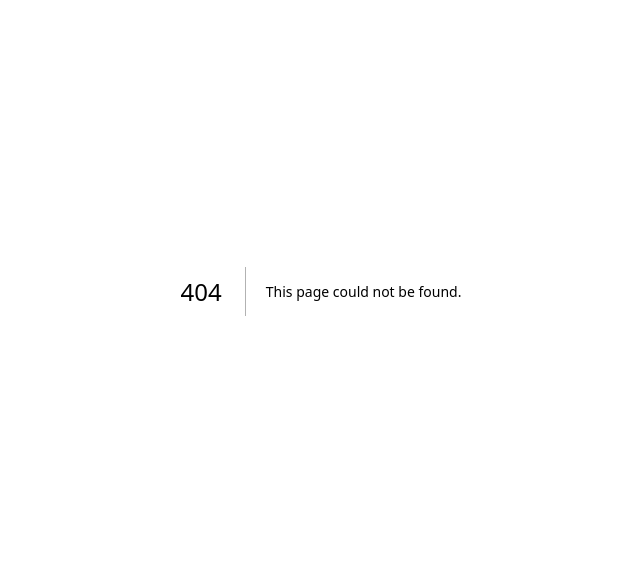
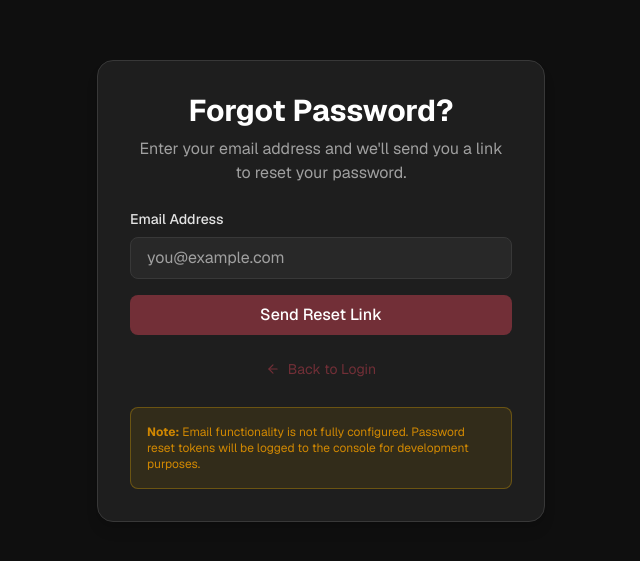
Before and after one commit to damnxnexus-sketch/Project_Management_System, a Next.js app in the folder pms/: page /forgot-password in a window 1280 px wide. Before the commit this address had no page. Shown: the part 109-670 px from the top of the page, without its empty margins (319-959 px from the left). Built offline with nearby package versions, Linux system fonts and the light colour scheme.

Commit message:
build fix

```diff
--- /dev/null
+++ b/pms/actions/passwordActions.ts
@@ -0,0 +1,90 @@
+'use server';
+
+import { prisma } from '@/lib/prisma';
+import bcrypt from 'bcryptjs';
+import { randomBytes } from 'crypto';
+
+// Generate a password reset token
+export async function requestPasswordReset(formData: FormData) {
+  try {
+    const email = formData.get('email') as string;
+
+    if (!email) {
+      return { success: false, error: 'Email is required' };
+    }
+
+    const user = await prisma.user.findUnique({
+      where: { email },
+    });
+
+    // Don't reveal if user exists for security
+    if (!user) {
+      return {
+        success: true,
+        message: 'If an account exists with this email, you will receive a password reset link.',
+      };
+    }
+
+    // Generate reset token
+    const token = randomBytes(32).toString('hex');
+    const expiresAt = new Date(Date.now() + 3600000); // 1 hour from now
+
+    // Store token in database (you'll need to add a PasswordReset model)
+    // For now, we'll just return success
+    // TODO: Implement email sending service
+
+    console.log(`Password reset token for ${email}: ${token}`);
+    console.log(`Reset link: ${process.env.NEXT_PUBLIC_APP_URL}/reset-password/${token}`);
+
+    return {
+      success: true,
+      message: 'If an account exists with this email, you will receive a password reset link.',
+    };
+  } catch (error) {
+    console.error('Password reset request error:', error);
+    return { success: false, error: 'Failed to process request' };
+  }
+}
+
+// Validate reset token
+export async function validateResetToken(token: string) {
+  try {
+    // TODO: Implement token validation from database
+    // For now, return true for demo purposes
+    return { valid: true };
+  } catch (error) {
+    console.error('Token validation error:', error);
+    return { valid: false };
+  }
+}
+
+// Reset password with token
+export async function resetPassword(formData: FormData) {
+  try {
+    const token = formData.get('token') as string;
+    const newPassword = formData.get('newPassword') as string;
+    const confirmPassword = formData.get('confirmPassword') as string;
+
+    if (!token || !newPassword || !confirmPassword) {
+      return { success: false, error: 'All fields are required' };
+    }
+
+    if (newPassword !== confirmPassword) {
+      return { success: false, error: 'Passwords do not match' };
+    }
+
+    if (newPassword.length < 6) {
+      return { success: false, error: 'Password must be at least 6 characters' };
+    }
+
+    // TODO: Validate token and get user from database
+    // For now, return error as token system is not fully implemented
+    return {
+      success: false,
+      error: 'Password reset is not fully configured. Please contact an administrator.',
+    };
+  } catch (error) {
+    console.error('Password reset error:', error);
+    return { success: false, error: 'Failed to reset password' };
+  }
+}
--- /dev/null
+++ b/pms/app/(auth)/forgot-password/page.tsx
@@ -0,0 +1,114 @@
+'use client';
+
+import * as React from 'react';
+import Link from 'next/link';
+import { requestPasswordReset } from '@/actions/passwordActions';
+import { toast } from '@/lib/toast';
+import { ArrowLeft, Loader2, Mail } from 'lucide-react';
+
+export default function ForgotPasswordPage() {
+  const [isPending, startTransition] = React.useTransition();
+  const [submitted, setSubmitted] = React.useState(false);
+
+  const handleSubmit = async (e: React.FormEvent<HTMLFormElement>) => {
+    e.preventDefault();
+    const formData = new FormData(e.currentTarget);
+
+    startTransition(async () => {
+      const result = await requestPasswordReset(formData);
+      if (result.success) {
+        setSubmitted(true);
+        toast.success(result.message || 'Password reset link sent');
+      } else {
+        toast.error(result.error || 'Failed to send reset link');
+      }
+    });
+  };
+
+  if (submitted) {
+    return (
+      <div className="flex min-h-screen items-center justify-center bg-[var(--background)] p-4">
+        <div className="w-full max-w-md space-y-6 rounded-2xl border border-[var(--border-color)] bg-[var(--surface)] p-8 shadow-lg">
+          <div className="text-center">
+            <div className="mx-auto mb-4 flex h-16 w-16 items-center justify-center rounded-full bg-green-500/20">
+              <Mail className="text-green-500" size={32} />
+            </div>
+            <h1 className="text-2xl font-bold text-[var(--foreground-heading)] mb-2">
+              Check Your Email
+            </h1>
+            <p className="text-[var(--muted)]">
+              If an account exists with the provided email, you will receive a password reset link shortly.
+            </p>
+          </div>
+
+          <Link
+            href="/login"
+            className="flex items-center justify-center gap-2 rounded-lg border border-[var(--border-color)] bg-[var(--surface-raised)] px-4 py-2 text-sm font-medium text-[var(--foreground)] hover:bg-[var(--surface)] transition-colors"
+          >
+            <ArrowLeft size={16} />
+            Back to Login
+          </Link>
+        </div>
+      </div>
+    );
+  }
+
+  return (
+    <div className="flex min-h-screen items-center justify-center bg-[var(--background)] p-4">
+      <div className="w-full max-w-md space-y-6 rounded-2xl border border-[var(--border-color)] bg-[var(--surface)] p-8 shadow-lg">
+        <div className="text-center">
+          <h1 className="text-3xl font-bold text-[var(--foreground-heading)] mb-2">
+            Forgot Password?
+          </h1>
+          <p className="text-[var(--muted)]">
+            Enter your email address and we'll send you a link to reset your password.
+          </p>
+        </div>
+
+        <form onSubmit={handleSubmit} className="space-y-4">
+          <div>
+            <label
+              htmlFor="email"
+              className="block text-sm font-medium text-[var(--foreground)] mb-2"
+            >
+              Email Address
+            </label>
+            <input
+              type="email"
+              id="email"
+              name="email"
+              required
+              placeholder="you@example.com"
+              className="w-full rounded-lg border border-[var(--border-color)] bg-[var(--surface-raised)] px-4 py-2 text-[var(--foreground)] placeholder:text-[var(--muted)] focus:outline-none focus:ring-2 focus:ring-[var(--accent)]"
+            />
+          </div>
+
+          <button
+            type="submit"
+            disabled={isPending}
+            className="flex w-full items-center justify-center gap-2 rounded-lg bg-[var(--accent)] px-4 py-2 font-medium text-white hover:bg-[var(--accent-hover)] disabled:opacity-50 disabled:cursor-not-allowed transition-colors"
+          >
+            {isPending && <Loader2 size={18} className="animate-spin" />}
+            {isPending ? 'Sending...' : 'Send Reset Link'}
+          </button>
+        </form>
+
+        <div className="text-center">
+          <Link
+            href="/login"
+            className="inline-flex items-center gap-2 text-sm text-[var(--accent)] hover:text-[var(--accent-hover)] transition-colors"
+          >
+            <ArrowLeft size={14} />
+            Back to Login
+          </Link>
+        </div>
+
+        <div className="rounded-lg border border-yellow-500/30 bg-yellow-500/10 p-4">
+          <p className="text-xs text-yellow-600 dark:text-yellow-400">
+            <strong>Note:</strong> Email functionality is not fully configured. Password reset tokens will be logged to the console for development purposes.
+          </p>
+        </div>
+      </div>
+    </div>
+  );
+}
--- a/pms/app/(auth)/login/page.tsx
+++ b/pms/app/(auth)/login/page.tsx
@@ -1,6 +1,7 @@
 'use client';
 
 import * as React from 'react';
+import Link from 'next/link';
 import { motion } from 'framer-motion';
 import { Button } from '@/components/ui/Button';
 import { Input } from '@/components/ui/Input';
```
